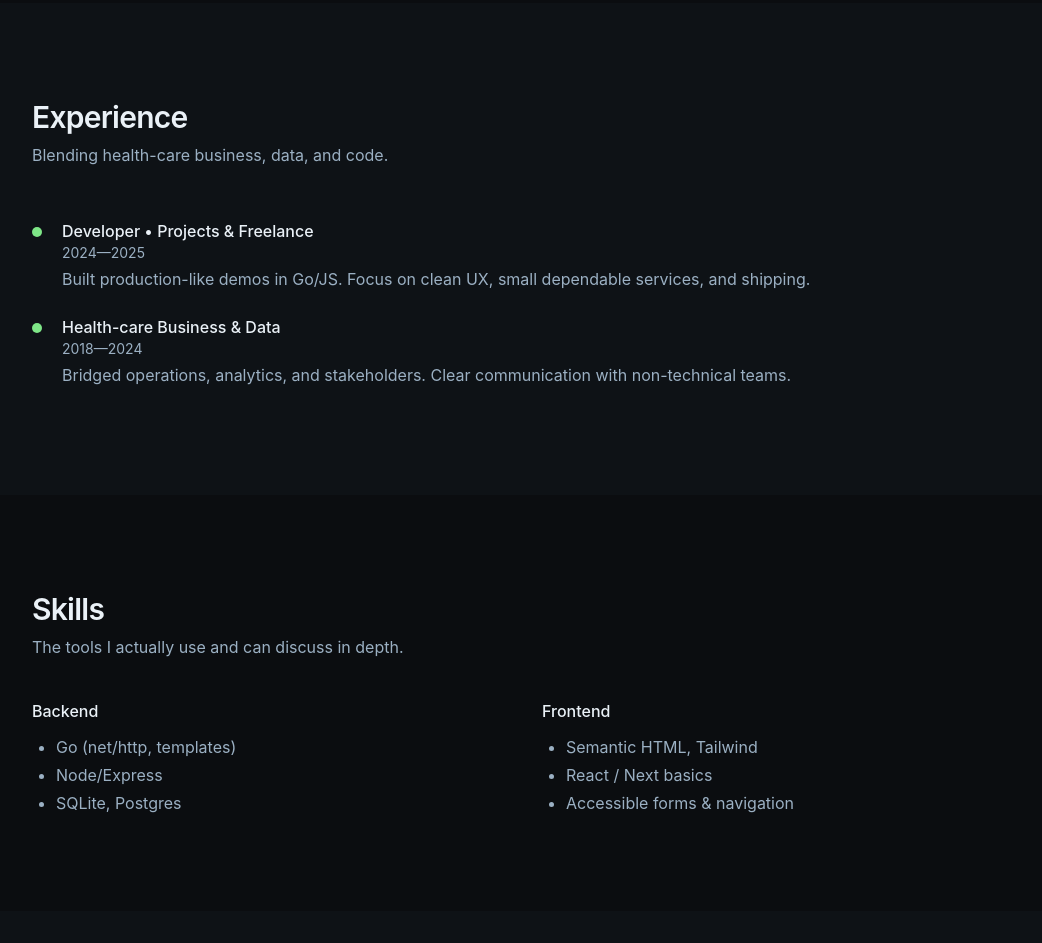
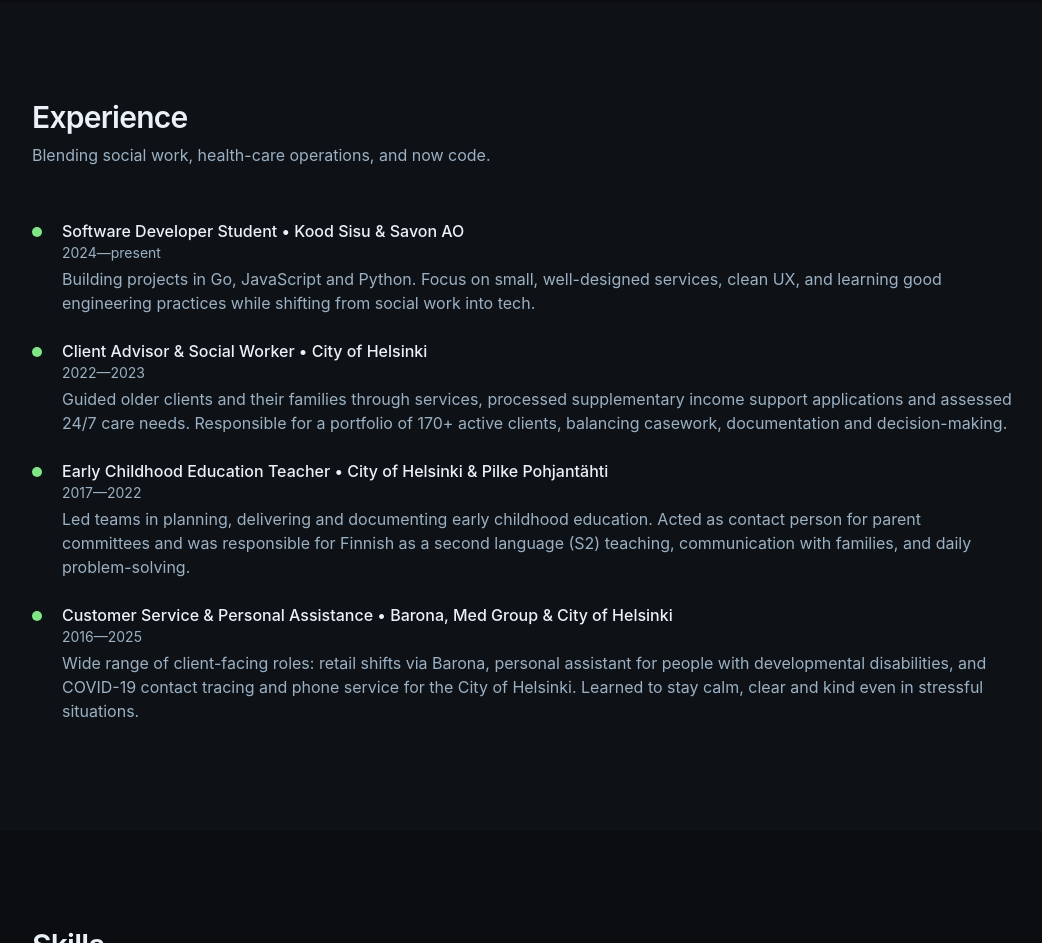
Before and after one commit to beecreating/resume-site, a website: page public/index.html in a window 1280 px wide. Shown: the part 1277-2220 px from the top of the page, without its empty margins (118-1160 px from the left). Drawn offline with Linux system fonts and the light colour scheme.

Commit message:
update experience

```diff
--- a/public/index.html
+++ b/public/index.html
@@ -121,30 +121,67 @@
       </div>
     </section>
 
-    <!-- EXPERIENCE -->
+        <!-- EXPERIENCE -->
     <section id="experience" class="px-6 bg-[#0e1216]">
       <div class="mx-auto max-w-content py-24">
         <header class="mb-10 text-center md:text-left">
           <h2 class="text-2xl md:text-3xl font-semibold tracking-tight">Experience</h2>
-          <p class="text-muted mt-2">Blending health-care business, data, and code.</p>
+          <p class="text-muted mt-2">Blending social work, health-care operations, and now code.</p>
         </header>
 
         <ul>
+          <!-- Developer / Studies -->
           <li class="grid grid-cols-[18px_1fr] gap-3 py-3">
             <span class="w-2.5 h-2.5 rounded-full bg-accent mt-2"></span>
             <div>
-              <h3 class="font-medium">Developer • Projects & Freelance</h3>
-              <p class="text-sm text-muted">2024—2025</p>
-              <p class="mt-1 text-muted">Built production-like demos in Go/JS. Focus on clean UX, small dependable services, and shipping.</p>
+              <h3 class="font-medium">Software Developer Student • Kood Sisu & Savon AO</h3>
+              <p class="text-sm text-muted">2024—present</p>
+              <p class="mt-1 text-muted">
+                Building projects in Go, JavaScript and Python. Focus on small, well-designed services,
+                clean UX, and learning good engineering practices while shifting from social work into tech.
+              </p>
             </div>
           </li>
 
+          <!-- Client advisor & social worker -->
           <li class="grid grid-cols-[18px_1fr] gap-3 py-3">
             <span class="w-2.5 h-2.5 rounded-full bg-accent mt-2"></span>
             <div>
-              <h3 class="font-medium">Health-care Business & Data</h3>
-              <p class="text-sm text-muted">2018—2024</p>
-              <p class="mt-1 text-muted">Bridged operations, analytics, and stakeholders. Clear communication with non-technical teams.</p>
+              <h3 class="font-medium">Client Advisor & Social Worker • City of Helsinki</h3>
+              <p class="text-sm text-muted">2022—2023</p>
+              <p class="mt-1 text-muted">
+                Guided older clients and their families through services, processed supplementary income
+                support applications and assessed 24/7 care needs. Responsible for a portfolio of
+                170+ active clients, balancing casework, documentation and decision-making.
+              </p>
+            </div>
+          </li>
+
+          <!-- Early childhood teacher -->
+          <li class="grid grid-cols-[18px_1fr] gap-3 py-3">
+            <span class="w-2.5 h-2.5 rounded-full bg-accent mt-2"></span>
+            <div>
+              <h3 class="font-medium">Early Childhood Education Teacher • City of Helsinki & Pilke Pohjantähti</h3>
+              <p class="text-sm text-muted">2017—2022</p>
+              <p class="mt-1 text-muted">
+                Led teams in planning, delivering and documenting early childhood education. Acted as
+                contact person for parent committees and was responsible for Finnish as a second
+                language (S2) teaching, communication with families, and daily problem-solving.
+              </p>
+            </div>
+          </li>
+
+          <!-- Customer service & personal assistance -->
+          <li class="grid grid-cols-[18px_1fr] gap-3 py-3">
+            <span class="w-2.5 h-2.5 rounded-full bg-accent mt-2"></span>
+            <div>
+              <h3 class="font-medium">Customer Service & Personal Assistance • Barona, Med Group & City of Helsinki</h3>
+              <p class="text-sm text-muted">2016—2025</p>
+              <p class="mt-1 text-muted">
+                Wide range of client-facing roles: retail shifts via Barona, personal assistant for
+                people with developmental disabilities, and COVID-19 contact tracing and phone service
+                for the City of Helsinki. Learned to stay calm, clear and kind even in stressful situations.
+              </p>
             </div>
           </li>
         </ul>
```
